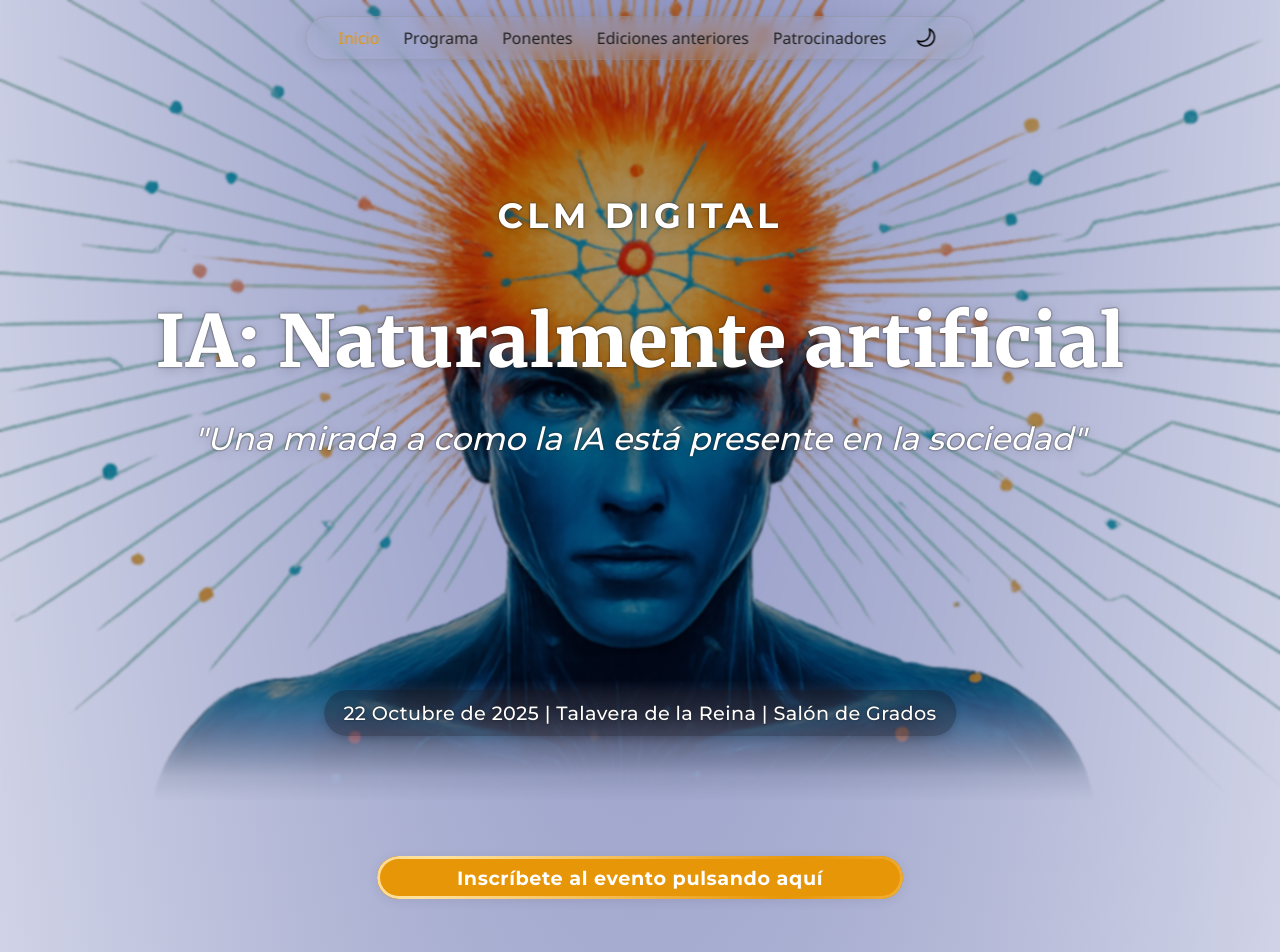
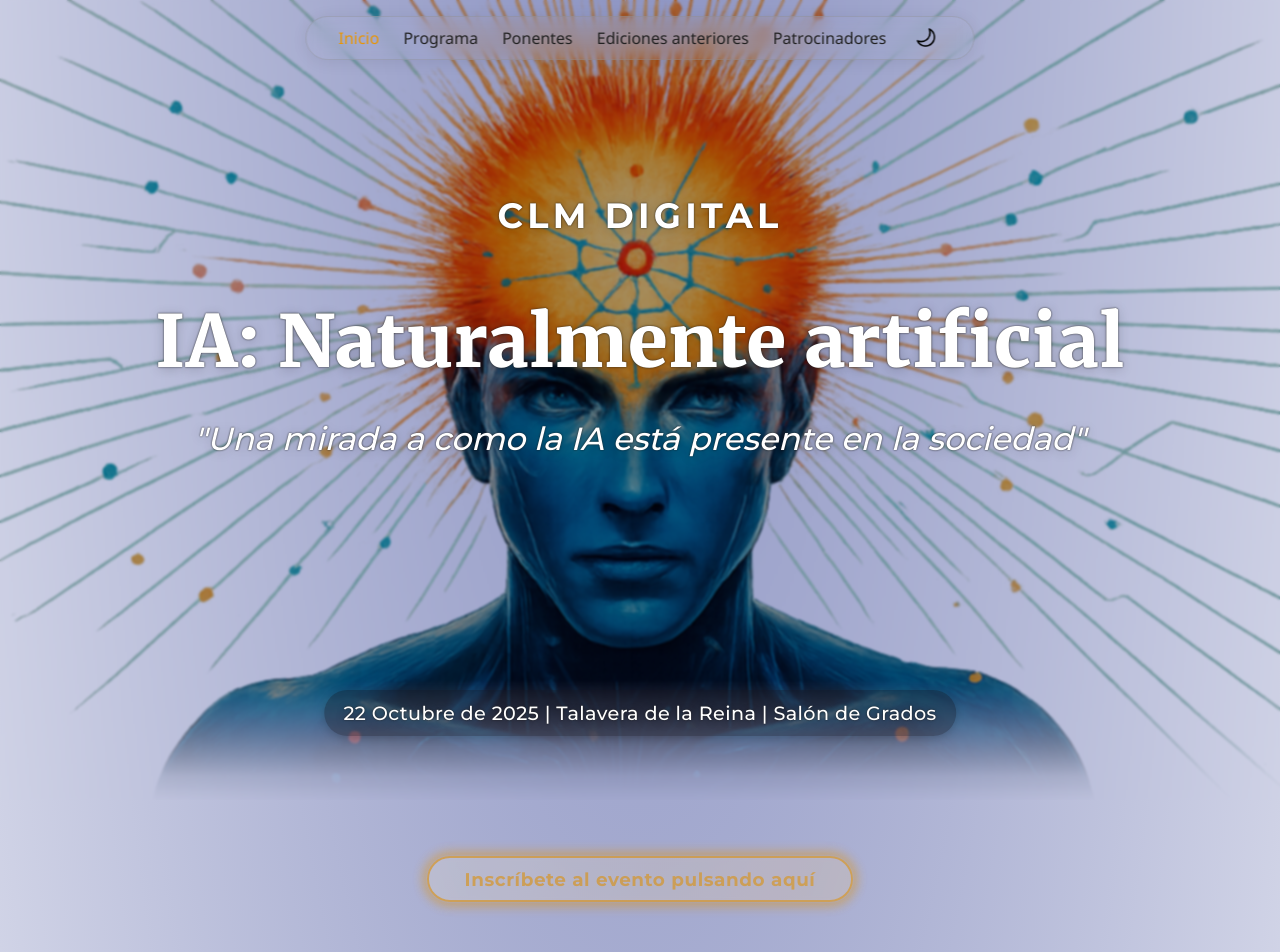
Before and after one commit to fernandomartin18/clmDigital, a React (Vite) app: page / in a window 1280 px wide. Shown: the top 952 px of the page. Built offline with nearby package versions, Linux system fonts and the light colour scheme.

Commit message:
botones arreglados

```diff
--- a/src/components/Inicio.jsx
+++ b/src/components/Inicio.jsx
@@ -36,6 +36,9 @@ export default function Inicio() {
             href="https://forms.gle/your-form-link"
             target="_blank"
             rel="noopener noreferrer"
+            aria-disabled="true"
+            tabIndex={-1}
+            style={{ pointerEvents: 'none', opacity: 0.6 }}
           >
             Inscríbete al evento pulsando aquí
           </a>
--- a/src/components/Ponentes.jsx
+++ b/src/components/Ponentes.jsx
@@ -73,6 +73,19 @@ export default function Ponentes() {
           </div>
         ))}
       </div>
+      <div style={{ display: 'flex', justifyContent: 'center', marginTop: '2.5rem', marginBottom: '2.5rem' }}>
+        <a
+          className="inicio-inscribete-btn"
+          href="https://forms.gle/your-form-link"
+          target="_blank"
+          rel="noopener noreferrer"
+          aria-disabled="true"
+          tabIndex={-1}
+          style={{ pointerEvents: 'none', opacity: 0.6 }}
+        >
+          Inscríbete al evento pulsando aquí
+        </a>
+      </div>
     </div>
   )
 }
--- a/src/css/Inicio.css
+++ b/src/css/Inicio.css
@@ -163,7 +163,7 @@
 }
 
 .inicio-info-top {
-  width: 100%;
+  width: 95%;
   display: flex;
   justify-content: center;
 }
@@ -208,64 +208,78 @@
 }
 
 .inicio-inscribete-btn {
-  display: block;
-  background: #e79608;
-  color: #fff;
-  border: 3px solid transparent;
+  padding: 0.6rem 2.2rem;
+  border: 2px solid var(--primary, #e79608);
+  border-radius: 1.5rem;
+  background: rgba(255,255,255,0.18);
+  backdrop-filter: blur(2.5px);
+  color: var(--primary, #e79608);
+  font-family: 'Montserrat', 'Segoe UI', Arial, sans-serif;
+  font-size: 1.15rem;
+  font-weight: 700;
+  cursor: pointer;
   position: relative;
-  overflow: hidden;
+  overflow: visible;
   z-index: 1;
+  box-shadow: 0 2px 12px 0 rgba(0,0,0,0.07);
+  transition: color 0.3s, background 0.2s, border-color 0.2s, backdrop-filter 0.2s;
+  text-align: center;
+  text-decoration: none;
+  margin-bottom: 3rem;
   width: fit-content;
-  font-family: 'Montserrat', 'Segoe UI', Arial, sans-serif;
-  font-size: 1.2rem;
-  font-weight: 700;
-  padding: 0.6rem 5rem;
-  margin-bottom: 3rem;
-  border-radius: 32px;
-  text-decoration: none;
-  box-shadow: 0 2px 12px rgba(0,0,0,0.08);
-  transition: background 0.2s, color 0.2s, box-shadow 0.2s;
   letter-spacing: 0.03em;
-  border: none;
-  cursor: pointer;
-  text-align: center;
 }
 
 .inicio-inscribete-btn::before {
   content: "";
   position: absolute;
   inset: 0;
-  z-index: 2;
-  border-radius: 2.5rem;
-  padding: 3px;
+  border-radius: 1.5rem;
+  padding: 1px;
+  z-index: -1;
   background: linear-gradient(120deg, #ffe29f, #ffb347, #e79608, #ffb347, #ffe29f, #e79608, #ffe29f);
   background-size: 400% 400%;
+  opacity: 0.18;
   animation: glow-border-move 12s linear infinite;
   pointer-events: none;
-  -webkit-mask:
-    linear-gradient(#fff 0 0) content-box,
-    linear-gradient(#fff 0 0);
-  -webkit-mask-composite: xor;
-  mask-composite: exclude;
 }
 
-@keyframes glow-border-move {
+.inicio-inscribete-btn::after {
+  content: "";
+  position: absolute;
+  inset: -2px;
+  border-radius: 1.7rem;
+  z-index: -2;
+  pointer-events: none;
+  background: none;
+  box-shadow: 0 0 8px 2px var(--primary, #e79608);
+  opacity: 0.7;
+  filter: blur(1px);
+  animation: shadow-pulse-inscribete 4s ease-in-out infinite;
+}
+
+@keyframes shadow-pulse-inscribete {
   0% {
-    background-position: 0% 50%;
+    box-shadow: 0 0 8px 2px var(--primary, #e79608);
+    opacity: 0.7;
   }
   50% {
-    background-position: 100% 50%;
+    box-shadow: 0 0 14px 4px var(--primary, #e79608);
+    opacity: 1;
   }
   100% {
-    background-position: 0% 50%;
+    box-shadow: 0 0 8px 2px var(--primary, #e79608);
+    opacity: 0.7;
   }
 }
 
 .inicio-inscribete-btn:hover,
 .inicio-inscribete-btn:focus {
-  background: #c97d00;
+  background: var(--primary, #e79608);
   color: #fff;
-  box-shadow: 0 4px 18px rgba(0,0,0,0.13);
+  border-color: var(--primary, #e79608);
+  box-shadow: 0 4px 18px rgba(231, 150, 8, 0.18);
+  backdrop-filter: blur(2.5px);
 }
 
 .talavera-section {
@@ -531,6 +545,8 @@
     font-size: 1rem;
     padding: 0.7rem 0;
     margin-bottom: 1.5rem;
+    background: rgba(255,255,255,0.22);
+    backdrop-filter: blur(2.5px);
   }
   .talavera-section {
     padding: 1.2rem 0.5rem 0 0.5rem;
```
